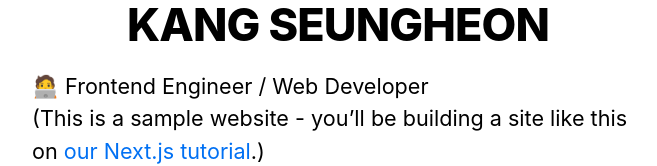
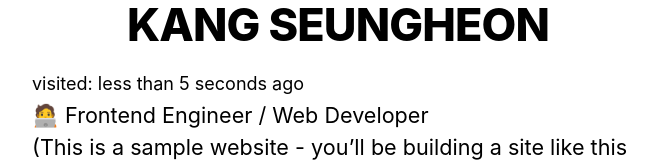
Before and after one commit to kangsh12345/blog, a Next.js app: page / in a window 1280 px wide. Shown: the part 219-385 px from the top of the page, without its empty margins (302-959 px from the left). Built offline with nearby package versions, Linux system fonts and the light colour scheme.

Commit message:
[기타]: _app 커스텀 공부

```diff
--- a/src/pages/_app.tsx
+++ b/src/pages/_app.tsx
@@ -1,15 +1,36 @@
-import { ReactElement, ReactNode } from 'react';
+import { ReactElement, ReactNode, useState } from 'react';
 import { NextPage } from 'next';
 import type { AppProps } from 'next/app';
+import { useRouter } from 'next/router';
+import { formatDistanceToNow } from 'date-fns';
 
 import { Layout } from '~/components/Layout';
 
 import '~/styles/global.css';
 
 export default function App({ Component, pageProps }: AppPropsWithLayout) {
+  const router = useRouter();
+  const [visitedTime] = useState(new Date());
+
   const getLayout =
-    Component.getLayout || (page => <Layout home={false}>{page}</Layout>);
-  return <>{getLayout(<Component {...pageProps} />)}</>;
+    Component.getLayout ||
+    (page => <Layout home={router.pathname === '/'}>{page}</Layout>);
+  return (
+    <>
+      {getLayout(
+        <>
+          <div>
+            visited:{' '}
+            {formatDistanceToNow(new Date(visitedTime), {
+              addSuffix: true,
+              includeSeconds: true,
+            })}
+          </div>
+          <Component {...pageProps} />
+        </>,
+      )}
+    </>
+  );
 }
 
 type NextPageWithLayout = NextPage & {
--- a/src/pages/index.tsx
+++ b/src/pages/index.tsx
@@ -4,7 +4,7 @@
 import Link from 'next/link';
 
 import { Date } from '~/components/Date';
-import { Layout, siteTitle } from '~/components/Layout';
+import { siteTitle } from '~/components/Layout';
 import { getSortedPostsData, PostData } from '~/lib/posts';
 
 import utilStyles from '../styles/utils.module.css';
@@ -76,6 +76,6 @@
   );
 }
 
-Home.getLayout = function getLayout(page: React.ReactElement) {
-  return <Layout home>{page}</Layout>;
-};
+// Home.getLayout = function getLayout(page: React.ReactElement) {
+//   return <Layout home>{page}</Layout>;
+// };
```
